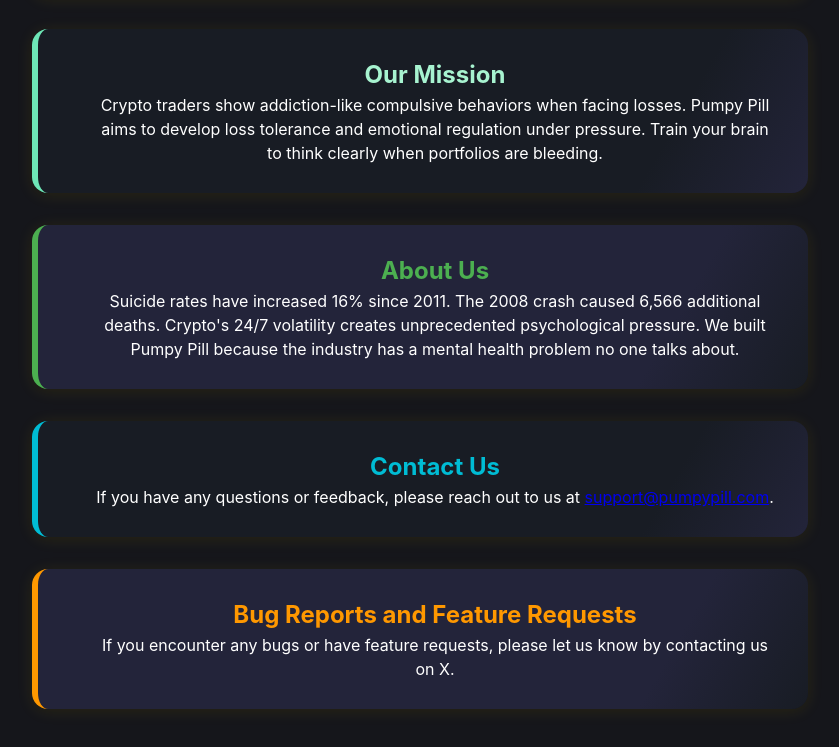
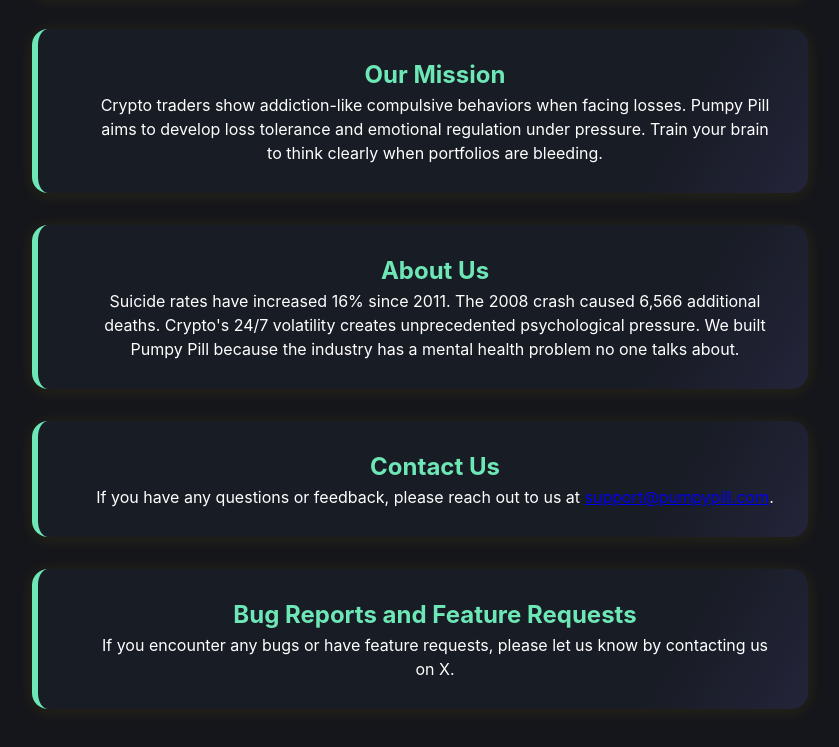
Before and after one commit to pumpypill/Pumpypill, a website: page index.html in a window 1280 px wide. Shown: the part 1318-2065 px from the top of the page, without its empty margins (220-1059 px from the left). Drawn offline with Linux system fonts and the light colour scheme.

Commit message:
styling updates

```diff
--- a/1.7/styles.css
+++ b/1.7/styles.css
@@ -285,7 +285,7 @@
     box-shadow: 0 0 8px rgba(52, 211, 153, 0.5);
 }
 .roadmap-container h2 {
-    color: #a7f3d0; /* light mint title */
+    color: var(--color-accent);
     margin-top: 0;
     letter-spacing: 1px;
 }
@@ -312,7 +312,7 @@
     transition: box-shadow 0.3s, border-color 0.3s;
 }
 .mission-container h2 {
-    color: #a7f3d0; /* light mint title */
+    color: var(--color-accent);
 }
 
 /* About Us Container */
@@ -320,17 +320,17 @@
     width: 100%;
     max-width: 800px;
     margin: 32px auto 0;
-    background: linear-gradient(120deg, #23243a 80%, #181c24 100%);
+    background: linear-gradient(120deg, #181c24 80%, #23243a 100%);
     border-radius: 16px;
     padding: 28px 32px 28px 56px;
     box-shadow: 0 2px 16px 0 rgba(255, 215, 0, 0.10), 0 2px 8px rgba(0, 0, 0, 0.18);
     position: relative;
-    border-left: 6px solid #4CAF50; /* bright green */
+    border-left: 6px solid var(--color-accent);
     animation: roadmap-fadein 1.2s cubic-bezier(.4,2,.6,1);
     transition: box-shadow 0.3s, border-color 0.3s;
 }
 .about-container h2 {
-    color: #4CAF50; /* bright green title */
+    color: var(--color-accent);
 }
 
 /* Contact Us Container */
@@ -343,12 +343,12 @@
     padding: 28px 32px 28px 56px;
     box-shadow: 0 2px 16px 0 rgba(255, 215, 0, 0.10), 0 2px 8px rgba(0, 0, 0, 0.18);
     position: relative;
-    border-left: 6px solid #00BCD4; /* cyan */
+    border-left: 6px solid var(--color-accent);
     animation: roadmap-fadein 1.2s cubic-bezier(.4,2,.6,1);
     transition: box-shadow 0.3s, border-color 0.3s;
 }
 .contact-container h2 {
-    color: #00BCD4; /* cyan title */
+    color: var(--color-accent);
 }
 
 /* Bug Reports and Feature Requests Container */
@@ -356,17 +356,17 @@
     width: 100%;
     max-width: 800px;
     margin: 32px auto 0;
-    background: linear-gradient(120deg, #23243a 80%, #181c24 100%);
+    background: linear-gradient(120deg, #181c24 80%, #23243a 100%);
     border-radius: 16px;
     padding: 28px 32px 28px 56px;
     box-shadow: 0 2px 16px 0 rgba(255, 215, 0, 0.10), 0 2px 8px rgba(0, 0, 0, 0.18);
     position: relative;
-    border-left: 6px solid #FF9800; /* orange */
+    border-left: 6px solid var(--color-accent);
     animation: roadmap-fadein 1.2s cubic-bezier(.4,2,.6,1);
     transition: box-shadow 0.3s, border-color 0.3s;
 }
 .bugs-container h2 {
-    color: #FF9800; /* orange title */
+    color: var(--color-accent);
 }
 
 /* Ensure the very last content block has breathing room above the footer */
```
